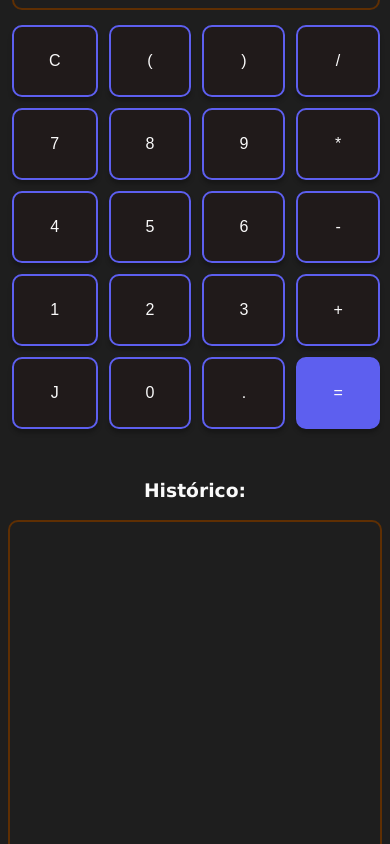
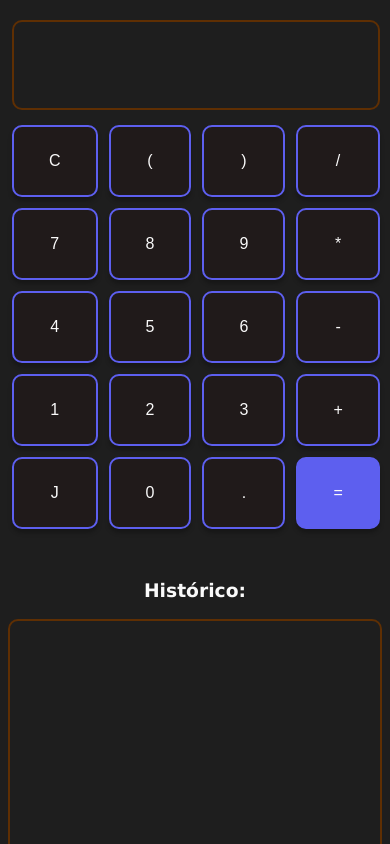
Before and after one commit to diogodls/Calculator, a React (Vite) app: page / in a window 390 px wide. Shown: the top 844 px of the page. Built offline with nearby package versions, Linux system fonts and the light colour scheme.

Commit message:
fix: corrige mobile

```diff
--- a/src/App.css
+++ b/src/App.css
@@ -4,4 +4,5 @@ body {
   box-sizing: border-box;
   background-color: var(--background-color);
   font-family: Verdana, sans-serif;
+  overflow: auto;
 }
--- a/src/App.tsx
+++ b/src/App.tsx
@@ -15,17 +15,21 @@ function App() {
     <AppStyles>
       <AppSectionStyles>
         {calculatorOpen ? <Calculator/> : <CompoundCalculator />}
-        <History/>
+        {calculatorOpen ? <History/> : <></>}
       </AppSectionStyles>
     </AppStyles>
   );
 }
 
 const AppStyles = styled.section`
-  height: 100vh;
+  height: auto;
   display: flex;
   justify-content: center;
   align-items: center;
+
+  @media (min-width: ${SCREEN_SIZES.MOBILE}) {
+    height: 100vh;
+  }
 `;
 
 const AppSectionStyles = styled.section`
@@ -36,8 +40,8 @@ const AppSectionStyles = styled.section`
   gap: 2rem;
 
   @media (max-width: ${SCREEN_SIZES.MOBILE}) {
-    height: 100vh;
     flex-flow: column;
+    padding-block: 20px;
   }
 `;
 
```
